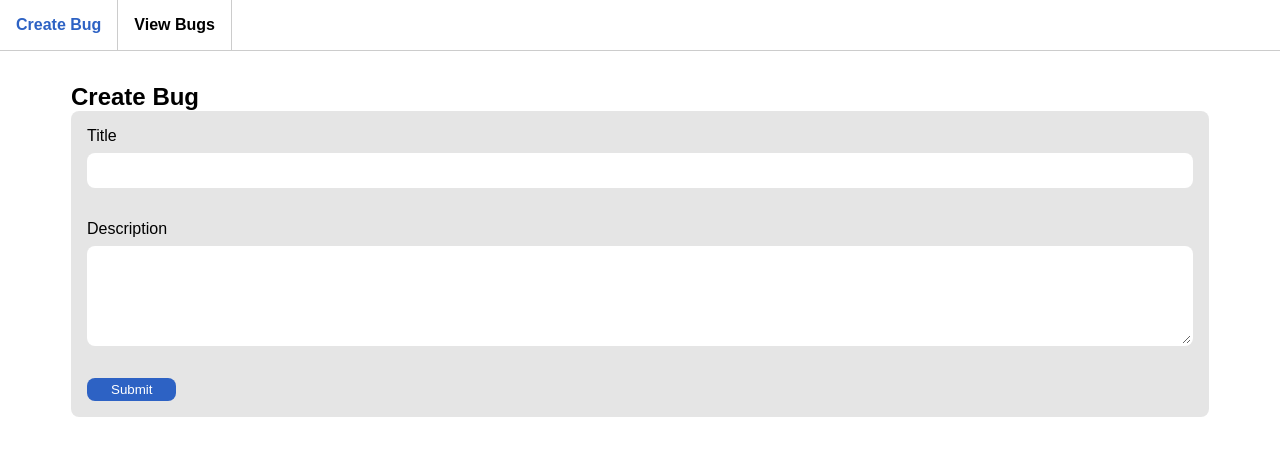
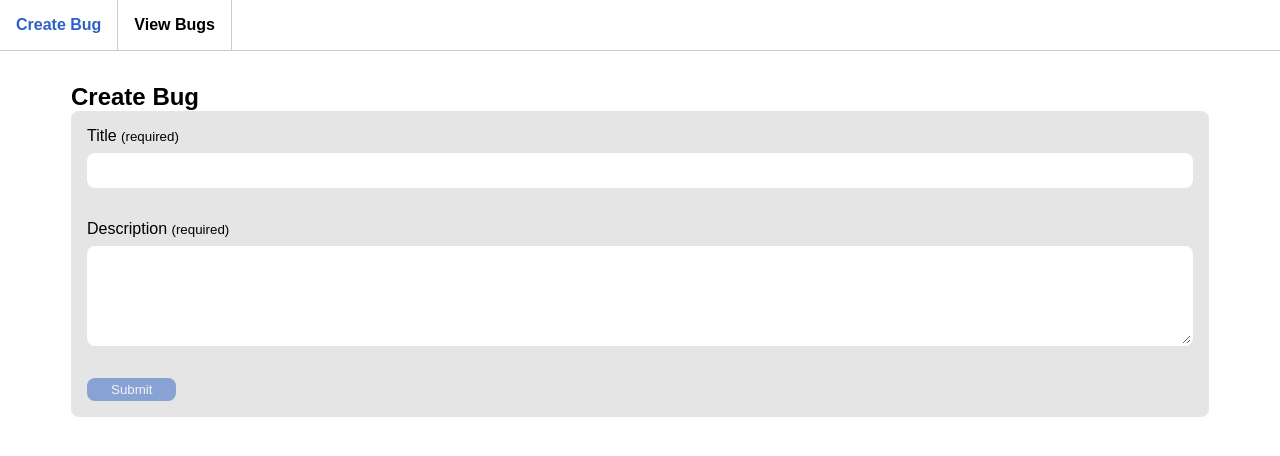
Before and after one commit to therstyle/wild-alaskan, a Vue app: page / in a window 1280 px wide. Shown: the top 456 px of the page. Built offline with nearby package versions, Linux system fonts and the light colour scheme; a web font is replaced by a local one.

Commit message:
Added form validation

```diff
--- a/src/assets/css/global.scss
+++ b/src/assets/css/global.scss
@@ -56,6 +56,11 @@ section {
 		border-radius: 8px;
 		padding: 4px 24px;
 
+		&:disabled {
+			opacity: 0.5;
+			pointer-events: none;
+		}
+
 		&:hover {
 			background: var(--light-blue);
 		}
--- a/src/components/bugForm.vue
+++ b/src/components/bugForm.vue
@@ -1,11 +1,20 @@
 <script setup>
-import { ref, onMounted } from 'vue';
+import { ref, onMounted, computed } from 'vue';
 import API_URL from '../state/useApiUrl';
 import { currentBugId } from '../state/useCurrentBugId';
 import { currentComponent } from '../state/useCurrentComponent';
 
-const inputTitle = ref('');
-const inputDescription = ref('');
+const state = ref({
+	title: '',
+	description: ''
+});
+
+const errors = computed(() => {
+	return {
+		title: state.value.title.length,
+		description: state.value.description.length
+	}
+});
 
 const emit = defineEmits(['load-bug']);
 
@@ -35,8 +44,8 @@ const updateBug = async () => {
 		const response = await fetch(`${API_URL}/${currentBugId.value}`, {
 			method: 'PUT',
 			body: JSON.stringify({
-				title: title.value,
-				description: description.value
+				title: state.value.title,
+				description: state.value.description
 			}),
 			headers: {
 			'Content-type': 'application/json; charset=UTF-8',
@@ -58,8 +67,8 @@ const loadBug = async () => {
 		const data = await response.json();
 
 		if (!data) {return};
-		inputTitle.value = data?.title;
-		inputDescription.value = data?.description;
+		state.value.title = data?.title;
+		state.value.description = data?.description;
 	}
 	catch(e) {
 		console.error(e);
@@ -76,8 +85,8 @@ function formHandler() {
 }
 
 function resetFields() {
-	title.value = '';
-	description.value = '';
+	state.value.title = '';
+	state.value.description = '';
 }
 
 onMounted(() => {
@@ -88,16 +97,16 @@ onMounted(() => {
 <template>
 	<form class="bug-form" @submit.prevent="formHandler">
 		<div class="bug-form__input">
-			<label for="title">Title</label>
-			<input type="text" name="title" id="title" v-model="inputTitle" />
+			<label for="title">Title <small>(required)</small></label>
+			<input type="text" name="title" id="title" v-model="state.title" />
 		</div>
 
 		<div class="bug-form__input">
-			<label for="description">Description</label>
-			<textarea name="description" id="description" v-model="inputDescription" />
+			<label for="description">Description <small>(required)</small></label>
+			<textarea name="description" id="description" v-model="state.description" />
 		</div>
 
-		<button>Submit</button>
+		<button :disabled="errors.title === 0 || errors.description === 0">Submit</button>
 	</form>
 </template>
 
--- a/src/components/imageForm.vue
+++ b/src/components/imageForm.vue
@@ -1,5 +1,5 @@
 <script setup>
-import { ref, onMounted } from 'vue';
+import { ref, onMounted, computed } from 'vue';
 import API_URL from '../state/useApiUrl';
 import { currentBugId } from '../state/useCurrentBugId';
 
@@ -10,6 +10,7 @@ const currentImage = ref({
 
 const imageInput = ref(null);
 const images = ref([]);
+const error = computed(() => currentImage.value.fileName === null);
 
 const loadImages = async () => {
 	try {
@@ -96,7 +97,7 @@ onMounted(() => {
       <input type="file" name="image" id="image" @change="setImage" ref="imageInput" />
     </div>
 
-		<button>Submit</button>
+		<button :disabled="error">Submit</button>
 	</form>
 </template>
 
```
